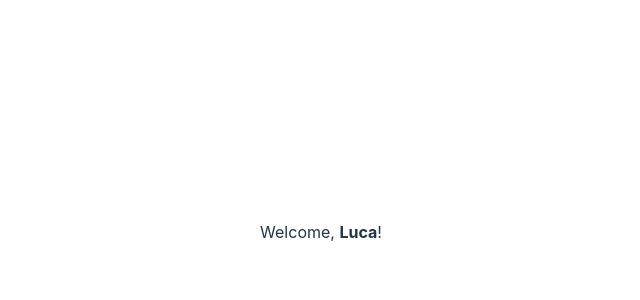
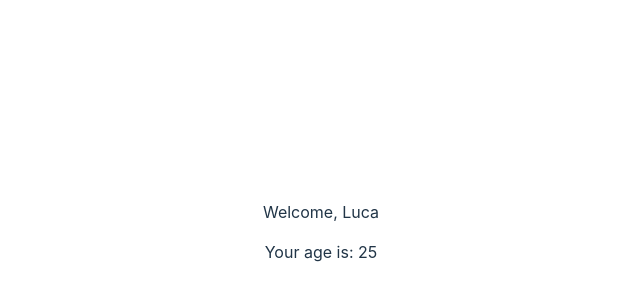
Before and after one commit to lucaprogrammer25/React-repo, a React (Vite) app: page / in a window 1280 px wide. Shown: the part 168-468 px from the top of the page, without its empty margins (319-959 px from the left). Built offline with nearby package versions, Linux system fonts and the light colour scheme.

Commit message:
Esercizio-20

```diff
--- /dev/null
+++ b/src/Age.jsx
@@ -0,0 +1,5 @@
+export const Age = ({ age }) => {
+  return <p>Your age is: {age}</p>;
+}
+
+export default Age;
--- a/src/App.jsx
+++ b/src/App.jsx
@@ -8,7 +8,7 @@ function App() {
 
 
   return (
-    <Welcome name="Luca"/>
+    <Welcome name="Luca" age="25"/>
 
   )
 }
--- a/src/Welcome.jsx
+++ b/src/Welcome.jsx
@@ -1,9 +1,10 @@
-export const Welcome = ({ name }) => {
-    return (
-        <p>Welcome, <strong>{name}</strong>!</p>
-    );
-  }
+import Age from './Age';
 
-  export default Welcome;
-
-  //Se la prop name un'espressione jsx React la considererà parte del componente.
+export const Welcome = ({ name, age }) => {
+  return (
+    <div>
+      <p>Welcome, {name} </p>
+      <Age age={age}/>
+    </div>
+  );
+}
```
